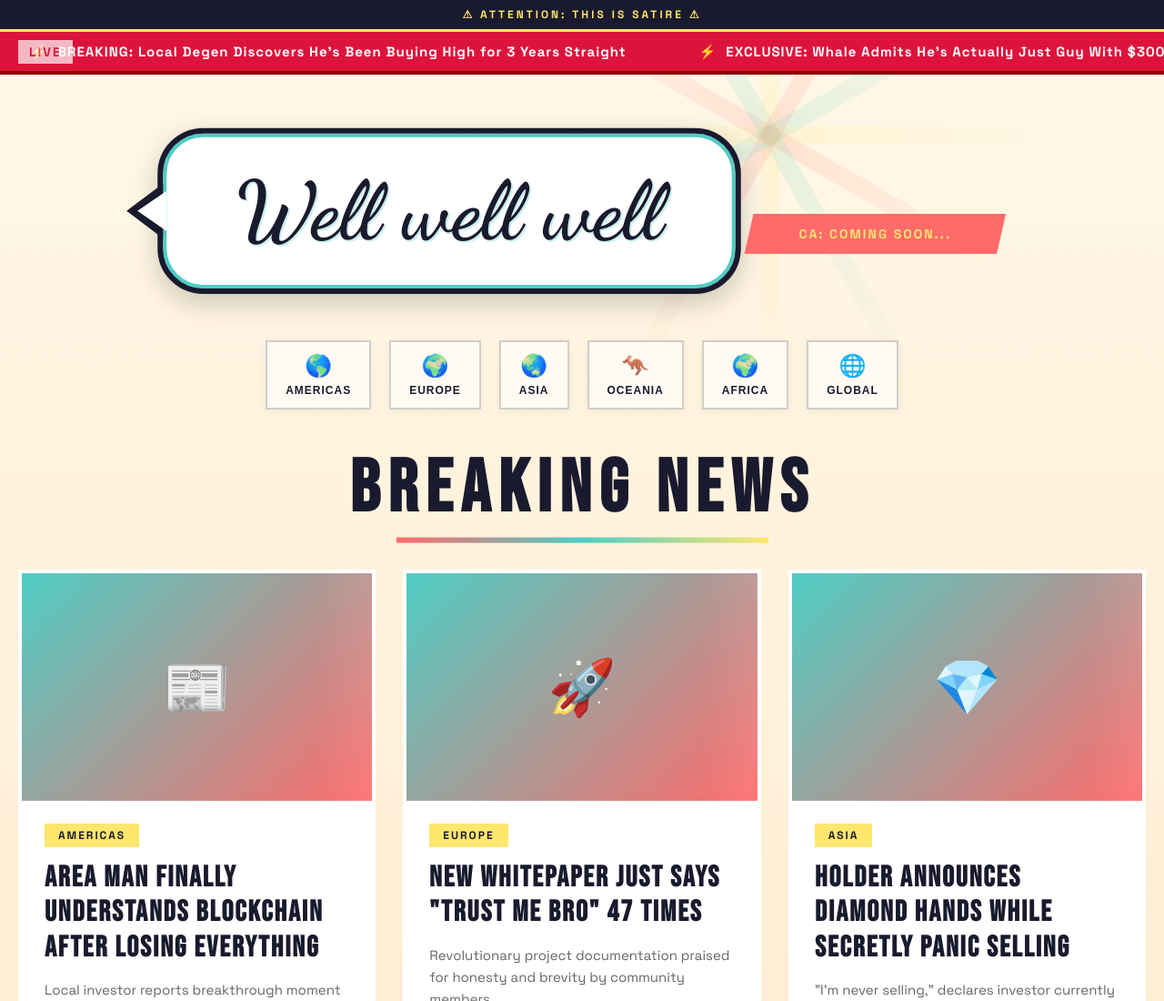
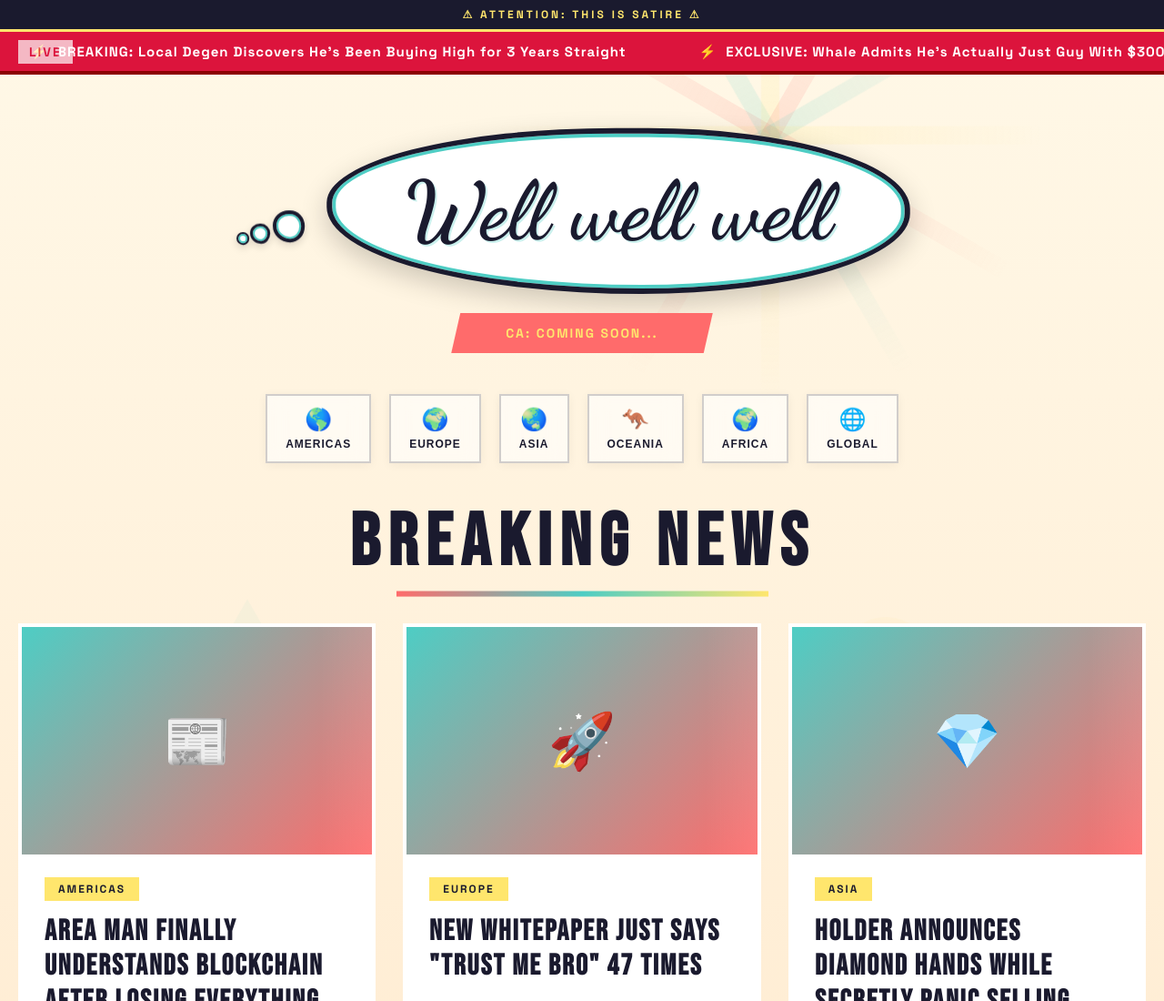
Before and after one commit to lucasdharmana/wellwellpropangda-, a plain HTML site: page index.html in a window 1280 px wide. Shown: the top 1100 px of the page at 91% size. Drawn offline with Linux system fonts and the light colour scheme.

Commit message:
Update index.html

```diff
--- a/index.html
+++ b/index.html
@@ -182,20 +182,24 @@
             padding: 60px 20px 20px;
             max-width: 1400px;
             margin: 0 auto;
+            display: flex;
+            flex-direction: column;
+            align-items: center;
         }
 
-        /* Logo - Speech Bubble Style */
+        /* Logo - Thought Bubble Style */
         .logo-container {
             position: relative;
             display: inline-block;
-            margin-bottom: 30px;
+            margin-bottom: 20px;
+            padding-left: 80px; /* Space for thought bubble trail */
         }
 
         .speech-bubble {
             position: relative;
             background: white;
             padding: 40px 80px;
-            border-radius: 50px;
+            border-radius: 70% 60% 65% 75% / 60% 70% 65% 75%;
             border: 6px solid #1A1A2E;
             box-shadow:
                 0 10px 30px rgba(0, 0, 0, 0.2),
@@ -204,35 +208,64 @@
         }
 
         @keyframes bubbleFloat {
-            0%, 100% { transform: translateY(0) scale(1); }
-            50% { transform: translateY(-5px) scale(1.01); }
+            0%, 100% {
+                transform: translateY(0) scale(1);
+                border-radius: 70% 60% 65% 75% / 60% 70% 65% 75%;
+            }
+            50% {
+                transform: translateY(-5px) scale(1.01);
+                border-radius: 65% 70% 60% 75% / 70% 60% 75% 65%;
+            }
         }
 
-        /* Speech bubble tail pointing left */
-        .speech-bubble::before {
-            content: '';
+        /* Remove old speech bubble tail */
+        .speech-bubble::before,
+        .speech-bubble::after {
+            display: none;
+        }
+
+        /* Small thought bubbles - trail to the left */
+        .thought-trail {
             position: absolute;
-            left: -40px;
+            left: 20px;
             top: 50%;
             transform: translateY(-50%);
-            width: 0;
-            height: 0;
-            border-top: 30px solid transparent;
-            border-bottom: 30px solid transparent;
-            border-right: 40px solid #1A1A2E;
         }
 
-        .speech-bubble::after {
-            content: '';
+        .thought-bubble-small {
             position: absolute;
-            left: -28px;
-            top: 50%;
-            transform: translateY(-50%);
-            width: 0;
-            height: 0;
-            border-top: 22px solid transparent;
-            border-bottom: 22px solid transparent;
-            border-right: 32px solid white;
+            background: white;
+            border: 4px solid #1A1A2E;
+            border-radius: 50%;
+            box-shadow:
+                0 3px 10px rgba(0, 0, 0, 0.15),
+                inset 0 0 0 2px #4ECDC4;
+        }
+
+        .thought-bubble-small:nth-child(1) {
+            width: 35px;
+            height: 35px;
+            left: 0;
+            top: 0;
+            animation: bubbleFloat 6s ease-in-out infinite 0.2s;
+        }
+
+        .thought-bubble-small:nth-child(2) {
+            width: 22px;
+            height: 22px;
+            left: -25px;
+            top: 15px;
+            border-width: 3px;
+            animation: bubbleFloat 6s ease-in-out infinite 0.4s;
+        }
+
+        .thought-bubble-small:nth-child(3) {
+            width: 14px;
+            height: 14px;
+            left: -40px;
+            top: 25px;
+            border-width: 2px;
+            animation: bubbleFloat 6s ease-in-out infinite 0.6s;
         }
 
         .logo-text {
@@ -256,7 +289,7 @@
             letter-spacing: 2px;
             font-weight: 700;
             position: relative;
-            margin-bottom: 25px;
+            margin: 0 auto 25px;
             clip-path: polygon(10px 0, 100% 0, calc(100% - 10px) 100%, 0 100%);
         }
 
@@ -548,8 +581,13 @@
 
         /* Responsive */
         @media (max-width: 768px) {
+            .logo-container { padding-left: 60px; }
             .logo-text { font-size: 60px; }
             .speech-bubble { padding: 30px 50px; }
+            .thought-trail { left: 10px; }
+            .thought-bubble-small:nth-child(1) { width: 28px; height: 28px; }
+            .thought-bubble-small:nth-child(2) { width: 18px; height: 18px; left: -20px; }
+            .thought-bubble-small:nth-child(3) { width: 12px; height: 12px; left: -32px; }
             .breaking-title { font-size: 48px; }
             .articles-grid { grid-template-columns: 1fr; }
             .regions-container {
@@ -613,6 +651,11 @@
         <!-- Hero -->
         <div class="hero-section">
             <div class="logo-container">
+                <div class="thought-trail">
+                    <div class="thought-bubble-small"></div>
+                    <div class="thought-bubble-small"></div>
+                    <div class="thought-bubble-small"></div>
+                </div>
                 <div class="speech-bubble">
                     <div class="logo-text">Well well well</div>
                 </div>
```
